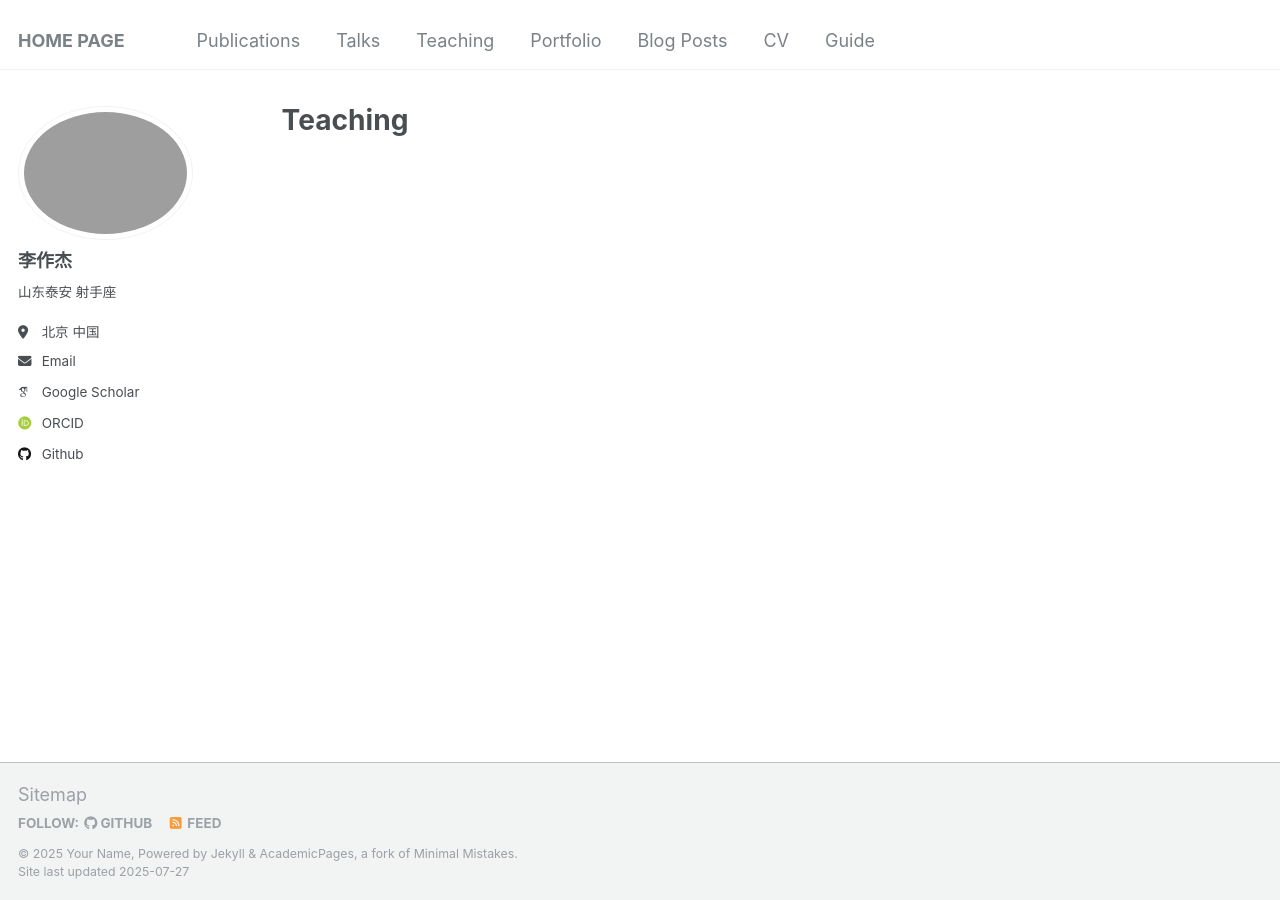
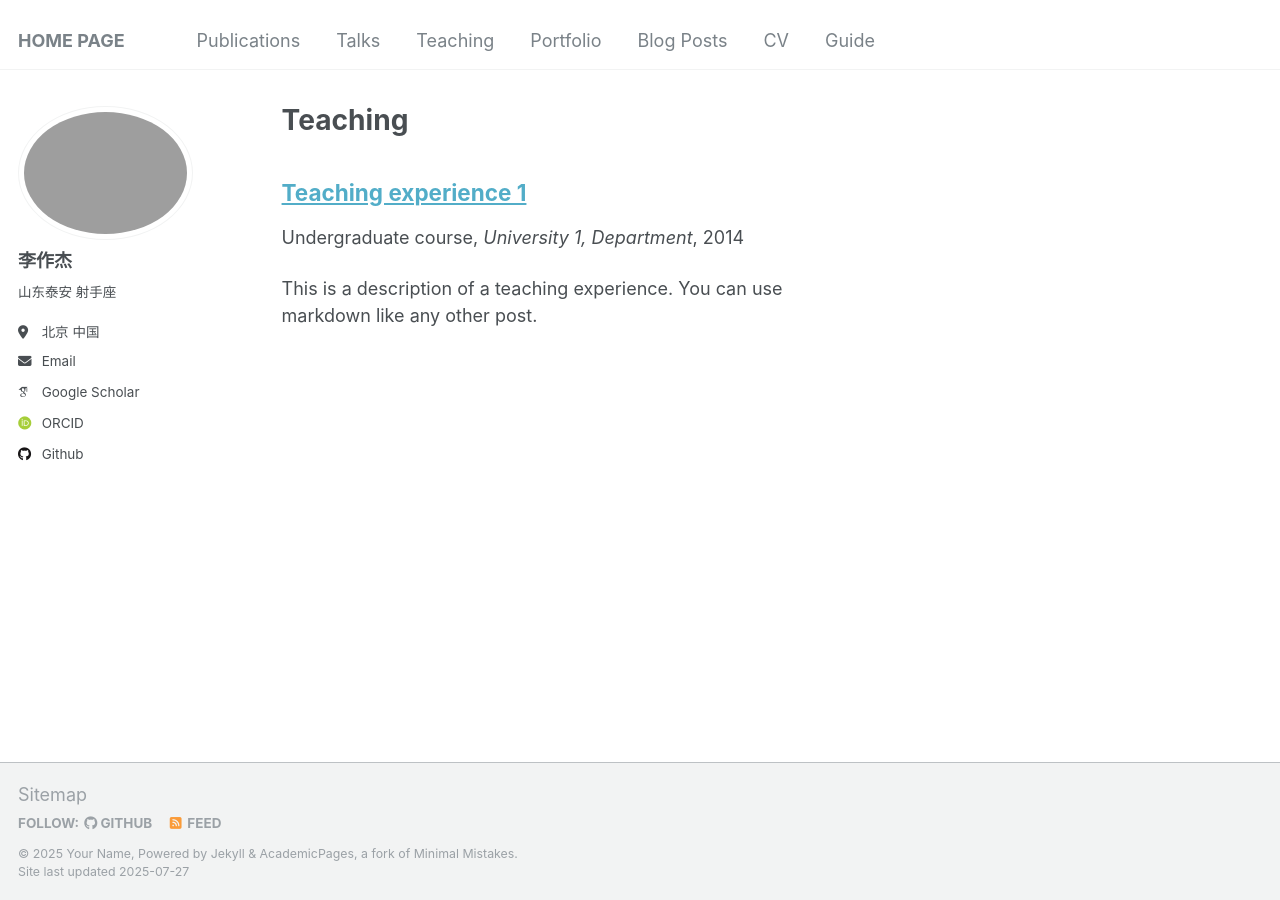
Before and after one commit to Infinity-LZJ/Zuojie_Li.github, a Jekyll site: the page built from _pages/teaching.html, in a window 1280 px wide. Built offline with Jekyll 4.4.1, drawn with Linux system fonts in a browser that asks for light colours; some web fonts are replaced; a file with an impossible date is left out.

Commit message:
Add files via upload

```diff
--- a/_teaching/2014-spring-teaching-1.md
+++ b/_teaching/2014-spring-teaching-1.md
@@ -1,9 +1,20 @@
 ---
-title: "Wait Up"
+title: "Teaching experience 1"
 collection: teaching
-type: ""
+type: "Undergraduate course"
 permalink: /teaching/2014-spring-teaching-1
-venue: ""
-date:
-location: ""
+venue: "University 1, Department"
+date: 2014-01-01
+location: "City, Country"
 ---
+
+This is a description of a teaching experience. You can use markdown like any other post.
+
+Heading 1
+======
+
+Heading 2
+======
+
+Heading 3
+======
```
